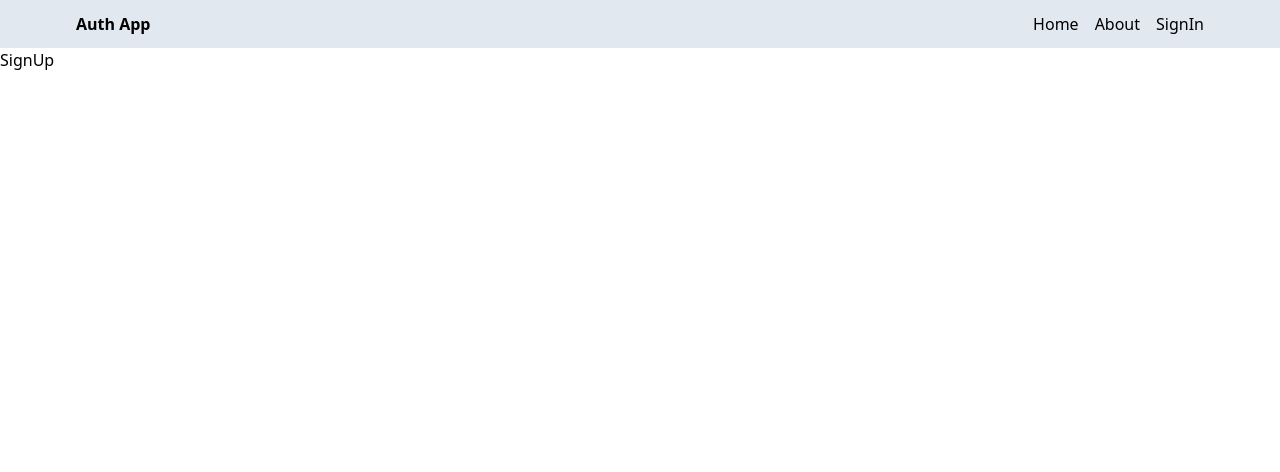
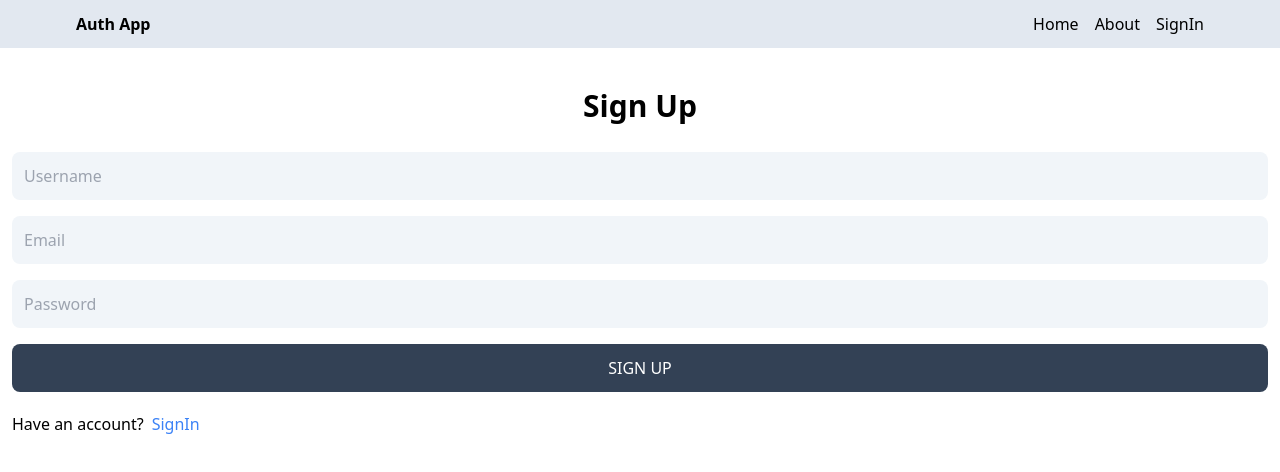
Before and after one commit to Ash11k/Mern-Auth, a React (Vite) app in the folder client/: page /sign-up in a window 1280 px wide. Shown: the top 472 px of the page. Built offline with nearby package versions, Linux system fonts and the light colour scheme.

Commit message:
complete signup page UI

```diff
--- a/client/src/pages/SignUp.jsx
+++ b/client/src/pages/SignUp.jsx
@@ -1,9 +1,27 @@
-import React from 'react'
+import {Link} from 'react-router-dom';
 
 export default function SignUp() {
   return (
-    <div>
-      SignUp
+    <div className='p-3 mx-w-lg mx-auto'>
+      <h1 className='text-3xl text-center font-semibold my-7'>Sign Up</h1>
+      <form className='flex flex-col gap-4'>
+        <input type="text" placeholder="Username" id="username" className='bg-slate-100 p-3 rounded-lg'
+        />
+          <input type="email" placeholder="Email" id="email" className='bg-slate-100 p-3 rounded-lg'
+        />
+          <input type="password" placeholder="Password" id="password" className='bg-slate-100 p-3 rounded-lg'
+        />
+        <button className='bg-slate-700 text-white uppercase rounded-lg p-3 hover:opacity-95 disabled:opacity-80'>
+          sign up
+        </button>
+         </form>
+         <div className='flex gap-2 my-5'>
+          <p>
+            Have an account? </p>
+           <Link to='/sign-in'>
+            <span className='text-blue-500'> SignIn</span>
+           </Link>
+         </div>
     </div>
   )
 }
```
